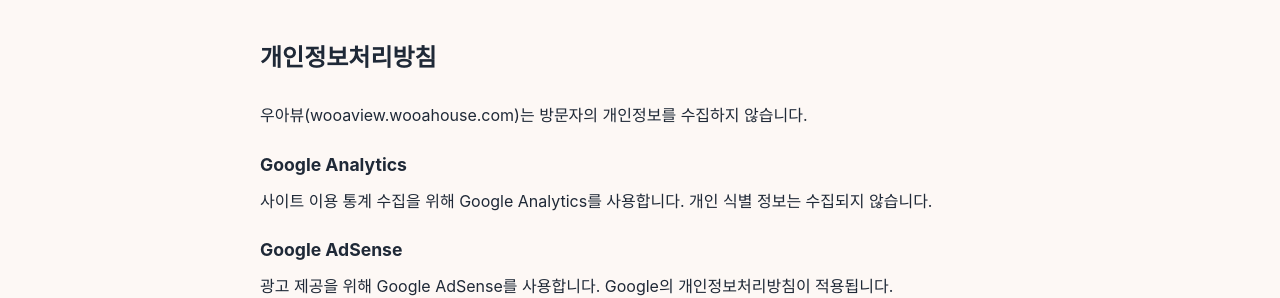
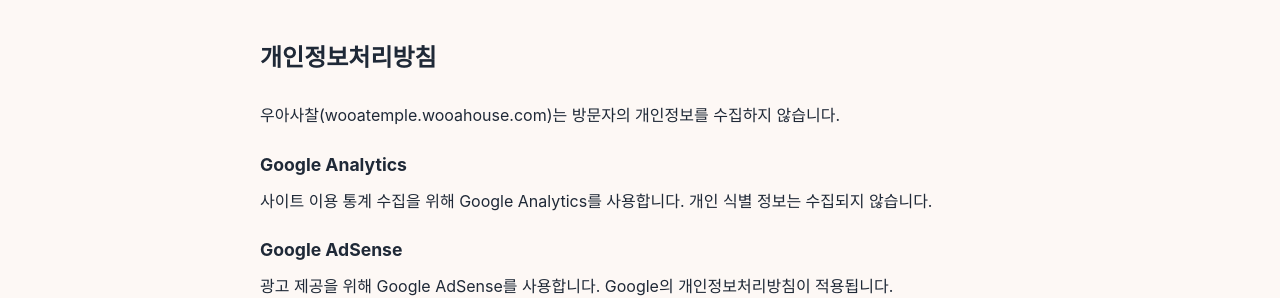
Before and after one commit to ingmaster83-code/wooatemple, a Jekyll site: the page built from privacy.html, in a window 1280 px wide and 900 px high. Shown: the part 319-617 px from the top of the window. Built offline with Jekyll 4.4.1, drawn with Linux system fonts in a browser that asks for light colours; some web fonts are replaced.

Commit message:
Fix privacy.html leftover wooaview branding + duplicate site-name in title

```diff
--- a/privacy.html
+++ b/privacy.html
@@ -1,10 +1,10 @@
 ---
 layout: default
-title: 개인정보처리방침 | 우아뷰
+title: 개인정보처리방침
 ---
 <div style="max-width:800px;margin:0 auto;padding:40px 20px;">
   <h1 style="font-size:1.5rem;margin-bottom:24px;">개인정보처리방침</h1>
-  <p>우아뷰(wooaview.wooahouse.com)는 방문자의 개인정보를 수집하지 않습니다.</p>
+  <p>우아사찰(wooatemple.wooahouse.com)는 방문자의 개인정보를 수집하지 않습니다.</p>
   <h2 style="font-size:1.1rem;margin:20px 0 8px;">Google Analytics</h2>
   <p>사이트 이용 통계 수집을 위해 Google Analytics를 사용합니다. 개인 식별 정보는 수집되지 않습니다.</p>
   <h2 style="font-size:1.1rem;margin:20px 0 8px;">Google AdSense</h2>
```
